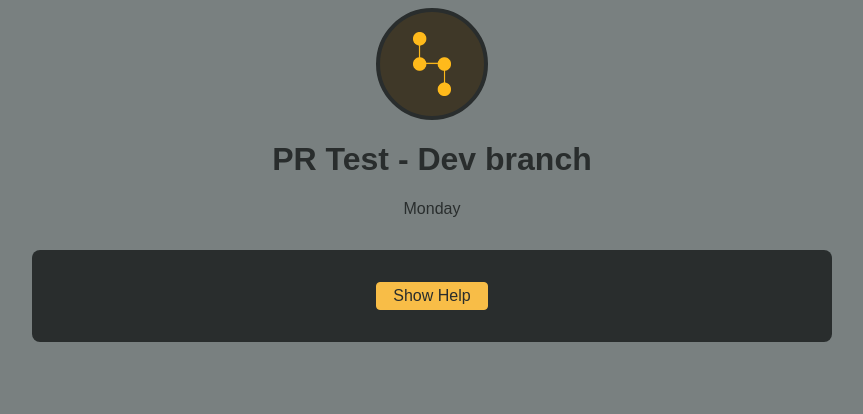
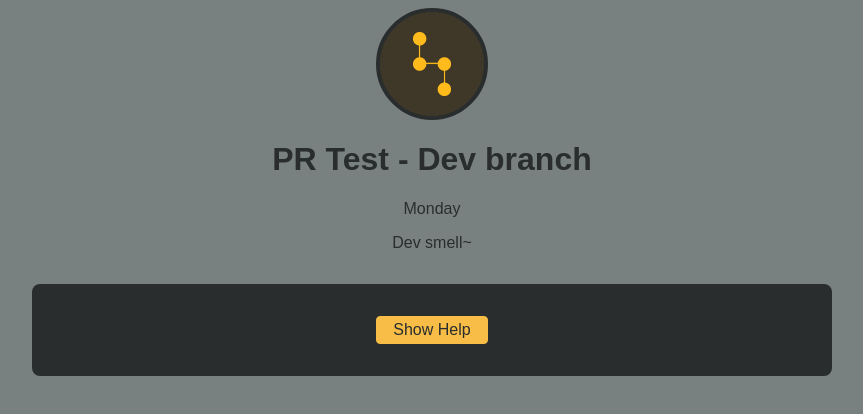
Before and after one commit to the-juliet/github-problems, a React (Vite) app: page / in a window 1280 px wide. Shown: the top 414 px of the page, without its empty margins (208-1071 px from the left). Built offline with nearby package versions, Linux system fonts and the light colour scheme.

Commit message:
added dev smell~

```diff
--- a/src/App.jsx
+++ b/src/App.jsx
@@ -11,6 +11,7 @@ function App() {
         <h1>PR Test - Dev branch </h1>
 
         <p>Monday</p>
+        <p>Dev smell~ </p>
       </header>
       <MainContent />
     </>
```
